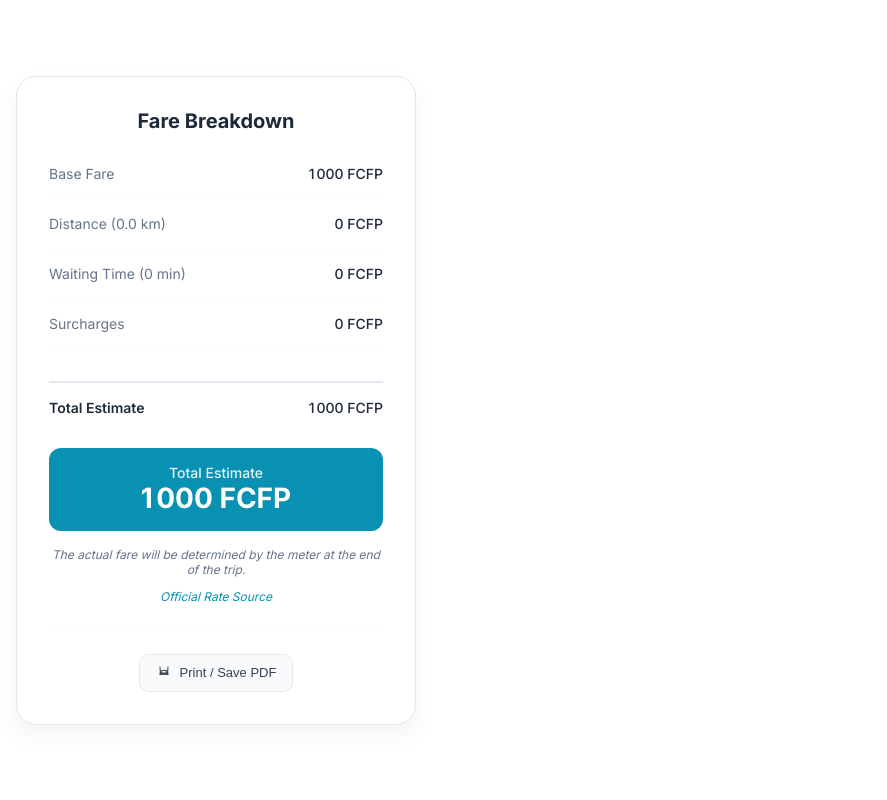
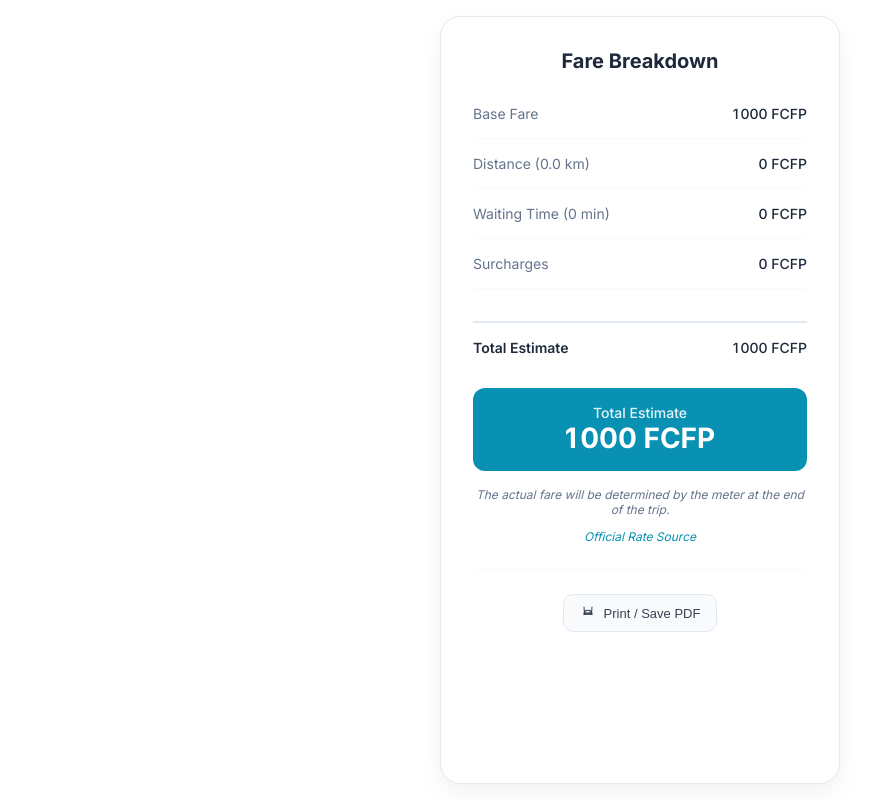
Before and after one commit to nativeland075-dev/3-part-Taxi-Calculator, a plain HTML site: page breakdown.html in a window 1280 px wide. Shown: the whole page, without its empty margins (0-887 px from the left). Drawn offline with Linux system fonts and the light colour scheme.

Commit message:
Update breakdown.html

```diff
--- a/breakdown.html
+++ b/breakdown.html
@@ -11,7 +11,7 @@
         :root { --primary-color: #0891b2; --light-gray: #f8fafc; --medium-gray: #e2e8f0; --dark-gray: #374151; --text-color: #1e293b; --subtle-text: #64748b; }
         * { margin: 0; padding: 0; box-sizing: border-box; }
         html, body { height: 100%; }
-        body { font-family: 'Inter', sans-serif; background-color: transparent; padding: 16px; display: flex; align-items: center; }
+        body { font-family: 'Inter', sans-serif; background-color: transparent; padding: 16px; display: flex; justify-content: center; }
         .calculator-card { background: white; border-radius: 20px; box-shadow: 0 10px 25px rgba(0, 0, 0, 0.05); border: 1px solid var(--medium-gray); padding: 32px; width: 100%; max-width: 400px; display: flex; flex-direction: column; }
         .card-title { color: var(--text-color); font-size: 20px; font-weight: 700; text-align: center; margin-bottom: 32px; }
         .breakdown-item { display: flex; justify-content: space-between; align-items: center; margin-bottom: 16px; padding-bottom: 16px; border-bottom: 1px solid var(--light-gray); }
```
